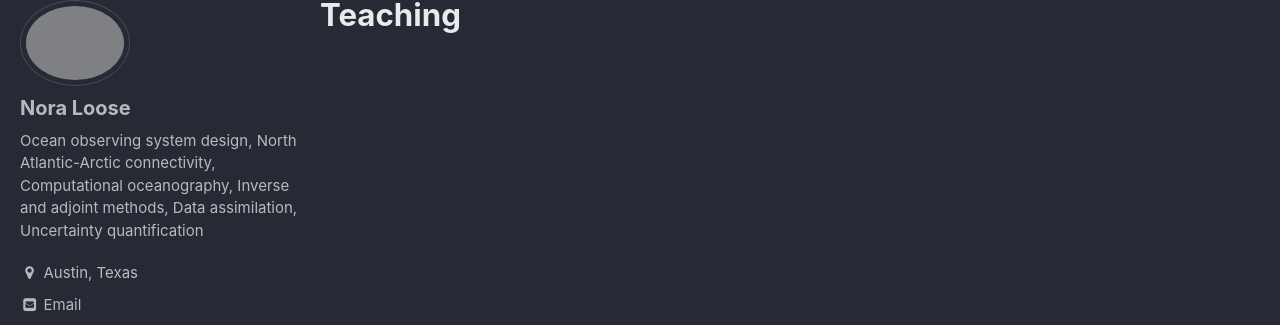
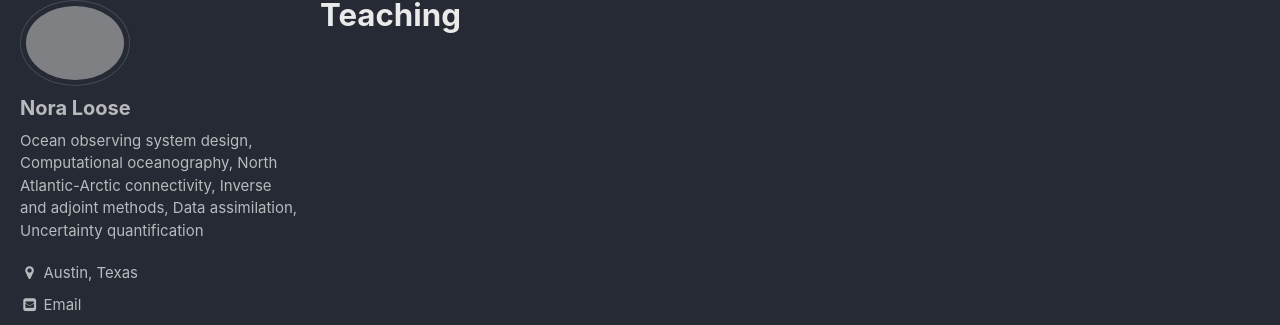
Before and after one commit to NoraLoose/noraloose.github.io, a Jekyll site: the page built from _pages/teaching.md, in a window 1280 px wide. Shown: the part 131-456 px from the top of the page. Built offline with Jekyll 4.4.1, drawn with Linux system fonts in a browser that asks for light colours.

Commit message:
swap order of interests

```diff
--- a/_config.yml
+++ b/_config.yml
@@ -81,7 +81,7 @@ analytics:
 author:
   name             : "Nora Loose"
   avatar           : "/assets/images/NoraLoose.JPG" # path of avatar image, e.g. "/assets/images/bio-photo.jpg"
-  bio              : "Ocean observing system design, North Atlantic-Arctic connectivity, Computational oceanography, Inverse and adjoint methods, Data assimilation, Uncertainty quantification"
+  bio              : "Ocean observing system design, Computational oceanography, North Atlantic-Arctic connectivity, Inverse and adjoint methods, Data assimilation, Uncertainty quantification"
   location         : "Austin, Texas"
   email            : "nora.loose@utexas.edu"
   uri              :
```
